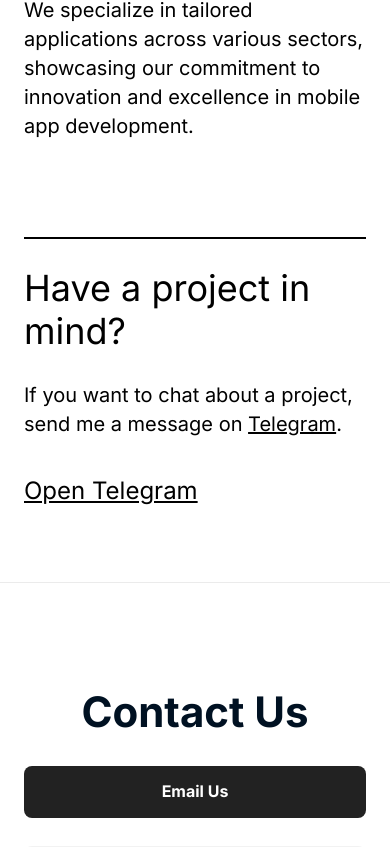
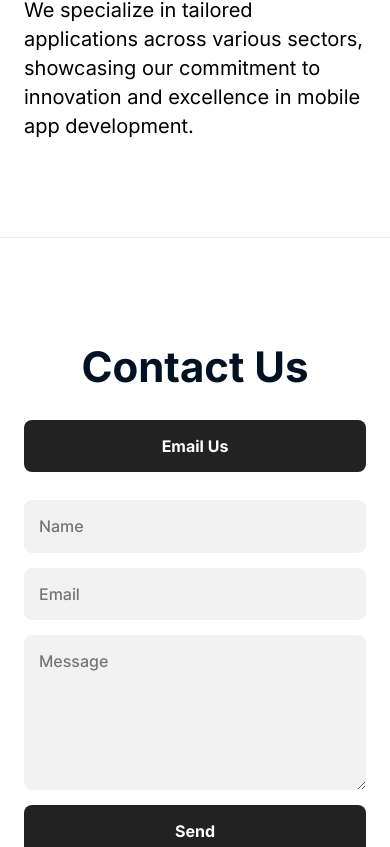
Before and after one commit to astrokin/remione.ltd, a React (Vite) app: page / in a window 390 px wide. Shown: the part 3757-4604 px from the top of the page. Built offline with nearby package versions, Linux system fonts and the light colour scheme.

Commit message:
Remove Telegram CTA

```diff
--- a/src/App.jsx
+++ b/src/App.jsx
@@ -282,20 +282,6 @@ function HomePage() {
         </div>
       </section>
 
-      <section className="page-section cta-section">
-        <div className="section-rule">
-          <h2>Have a project in mind?</h2>
-        </div>
-        <div className="cta-grid">
-          <p>
-            If you want to chat about a project, send me a message on <a href="https://t.me/ale_stro">Telegram</a>.
-          </p>
-          <a className="telegram-link" href="https://t.me/ale_stro">
-            Open Telegram
-          </a>
-        </div>
-      </section>
-
       <ContactSection />
       <Footer />
     </>
@@ -338,7 +324,7 @@ function ContactSection() {
       form.reset();
       setStatus({ message: "Message sent. I will get back to you soon.", type: "success" });
     } catch {
-      setStatus({ message: "Could not send the message. Please try Telegram for now.", type: "error" });
+      setStatus({ message: "Could not send the message. Please email info@remione.ltd.", type: "error" });
     } finally {
       setIsSubmitting(false);
     }
--- a/src/styles.css
+++ b/src/styles.css
@@ -95,8 +95,7 @@ img {
 }
 
 .site-nav a:hover,
-.work-card:hover h3,
-.telegram-link:hover {
+.work-card:hover h3 {
   text-decoration: underline;
 }
 
@@ -223,7 +222,6 @@ img {
 }
 
 .about-copy p,
-.cta-grid p,
 .project-copy-block p {
   font-size: 24px;
   line-height: 1.45;
@@ -235,26 +233,9 @@ img {
   margin-top: 28px;
 }
 
-.cta-section {
-  padding-bottom: 76px;
-}
-
-.cta-grid {
-  display: grid;
-  gap: 80px;
-  grid-template-columns: minmax(0, 560px) minmax(0, 320px);
-  justify-content: space-between;
-  padding-top: 28px;
-}
-
-.telegram-link {
-  font-size: 32px;
-  line-height: 1.2;
-  margin-top: 4px;
-}
-
 .contact-section {
   border-top: 1px solid rgba(0, 0, 0, 0.08);
+  margin-top: 150px;
   padding: 104px 24px 110px;
 }
 
@@ -572,8 +553,7 @@ button:disabled {
 
   .intro-section p,
   .about-kicker,
-  .footer p,
-  .telegram-link {
+  .footer p {
     font-size: 28px;
   }
 
@@ -594,7 +574,6 @@ button:disabled {
 
   .work-grid,
   .about-grid,
-  .cta-grid,
   .project-copy-block {
     grid-template-columns: 1fr;
   }
@@ -605,13 +584,11 @@ button:disabled {
   }
 
   .about-grid,
-  .cta-grid,
   .project-copy-block {
     gap: 34px;
   }
 
   .about-copy p,
-  .cta-grid p,
   .project-copy-block p,
   .work-card h3,
   .work-card p {
@@ -624,6 +601,10 @@ button:disabled {
 
   .contact-section h2 {
     font-size: 42px;
+  }
+
+  .contact-section {
+    margin-top: 96px;
   }
 
   .footer {
@@ -684,8 +665,7 @@ button:disabled {
 
   .intro-section p,
   .about-kicker,
-  .footer p,
-  .telegram-link {
+  .footer p {
     font-size: 24px;
   }
 
@@ -696,7 +676,6 @@ button:disabled {
   }
 
   .about-copy p,
-  .cta-grid p,
   .project-copy-block p,
   .work-card h3,
   .work-card p {
```
